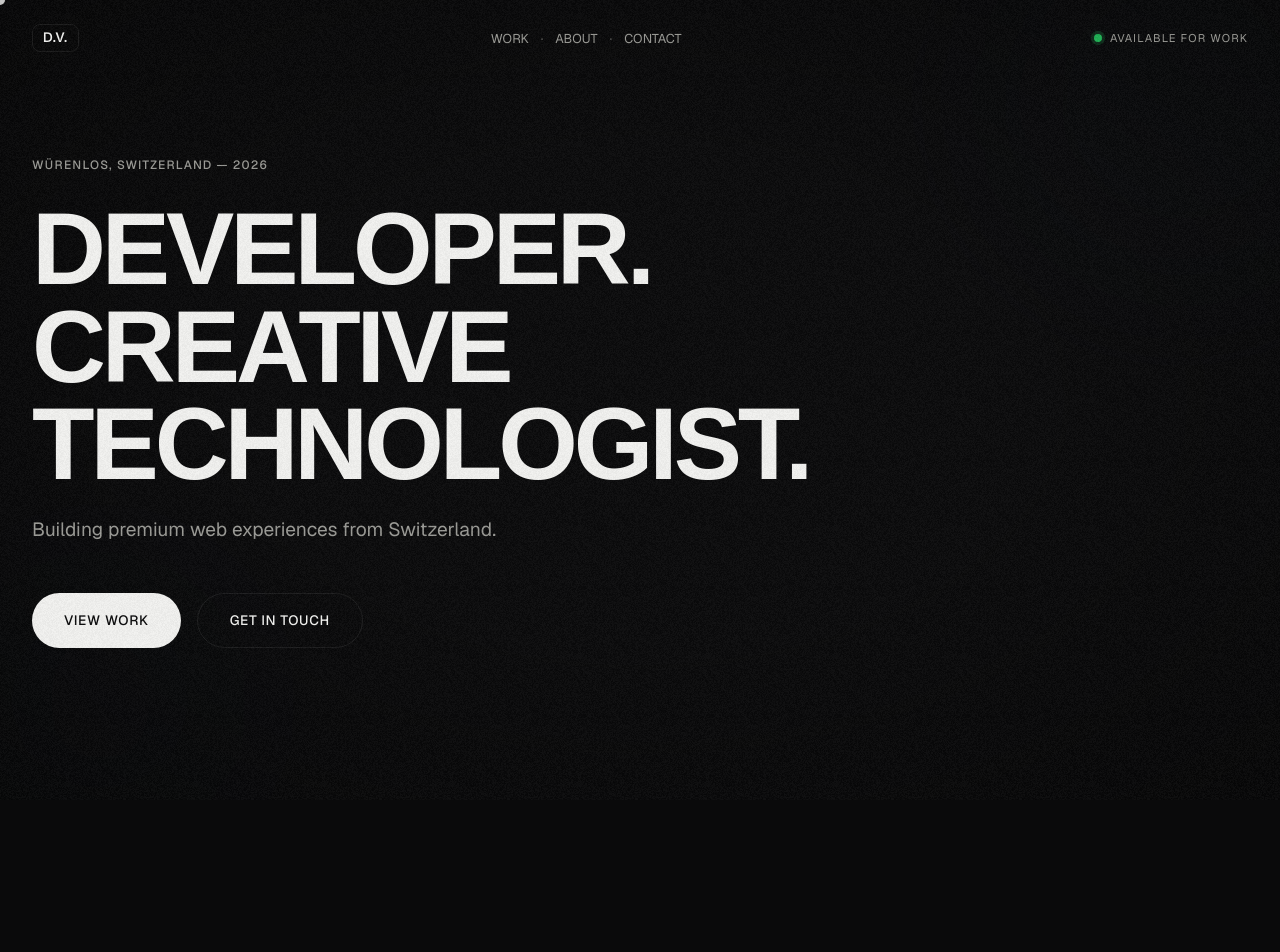
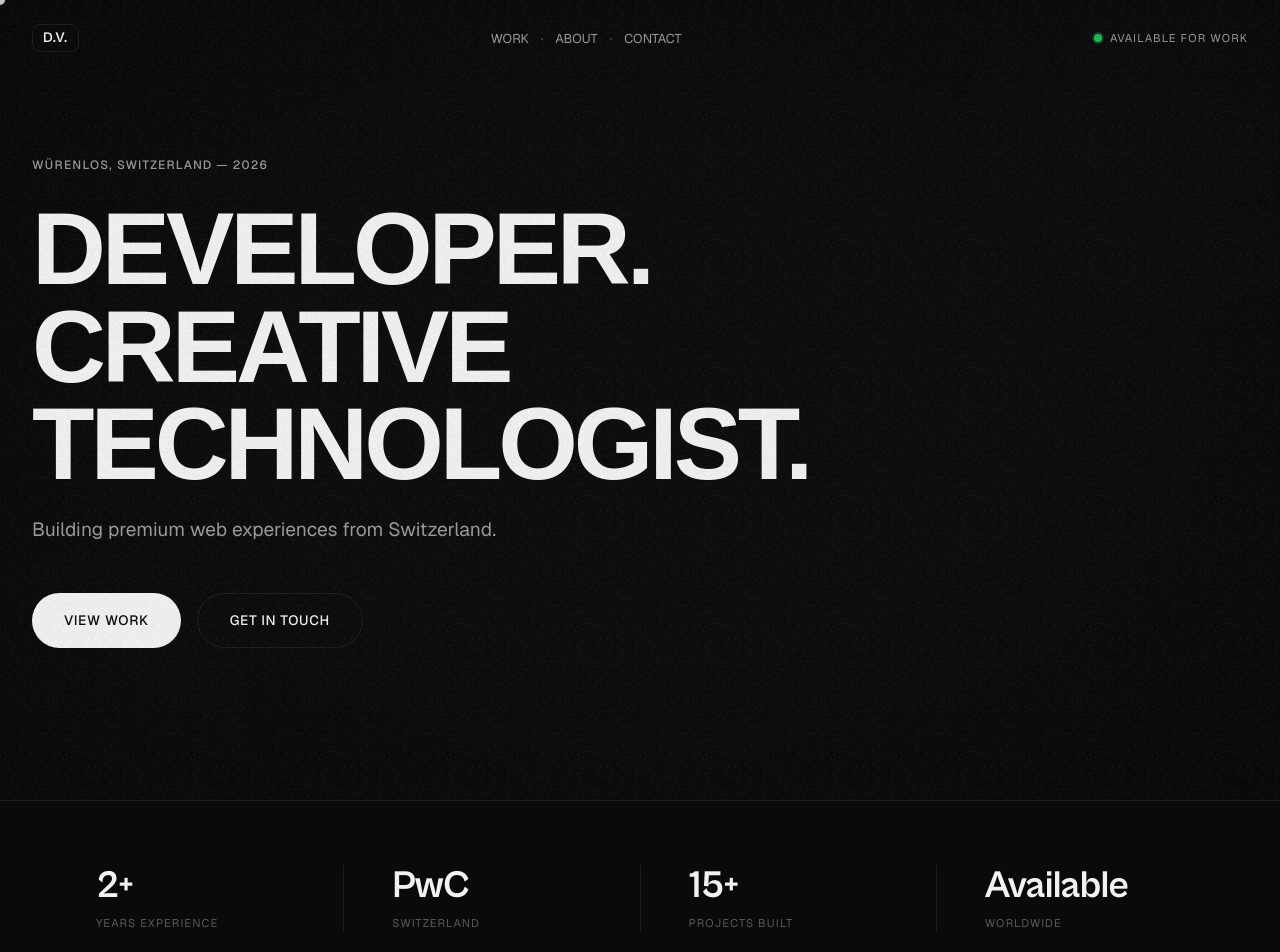
Before and after one commit to devin-voegele/portfolio, a Next.js app: page / in a window 1280 px wide. Shown: the top 952 px of the page. Before the commit the page ends 800 px from the top, so only its background shows below. Built offline with nearby package versions, Linux system fonts and the light colour scheme; a web font is replaced by a local one.

Commit message:
feat: stats row

```diff
--- a/app/page.tsx
+++ b/app/page.tsx
@@ -1,5 +1,6 @@
 import { Nav } from '@/components/sections/Nav'
 import { Hero } from '@/components/sections/Hero'
+import { Stats } from '@/components/sections/Stats'
 
 export default function Home() {
   return (
@@ -7,6 +8,7 @@ export default function Home() {
       <Nav />
       <main className="bg-[var(--bg-primary)]">
         <Hero />
+        <Stats />
       </main>
     </>
   )
--- /dev/null
+++ b/components/sections/Stats.tsx
@@ -0,0 +1,107 @@
+'use client'
+
+import { useRef } from 'react'
+import { useGSAP } from '@gsap/react'
+import gsap from 'gsap'
+import { ScrollTrigger } from '@/lib/gsap'
+import { prefersReducedMotion } from '@/lib/motion'
+
+gsap.registerPlugin(ScrollTrigger)
+
+const STATS = [
+  { value: '2+', label: 'YEARS EXPERIENCE' },
+  { value: 'PwC', label: 'SWITZERLAND' },
+  { value: '15+', label: 'PROJECTS BUILT' },
+  { value: 'Available', label: 'WORLDWIDE' },
+]
+
+export function Stats() {
+  const sectionRef = useRef<HTMLElement>(null)
+
+  useGSAP(
+    () => {
+      if (prefersReducedMotion()) return
+      gsap.from('.stat-cell', {
+        y: 24,
+        opacity: 0,
+        duration: 0.6,
+        ease: 'power3.out',
+        stagger: 0.06,
+        scrollTrigger: { trigger: sectionRef.current, start: 'top 85%' },
+      })
+    },
+    { scope: sectionRef }
+  )
+
+  return (
+    <section ref={sectionRef} style={sectionStyle}>
+      <div style={containerStyle} className="stats-container">
+        {STATS.map((stat, i) => (
+          <div
+            key={stat.label}
+            className="stat-cell"
+            style={{ ...cellStyle, ...(i > 0 ? cellBorderStyle : {}) }}
+          >
+            <span style={valueStyle}>{stat.value}</span>
+            <span style={labelStyle}>{stat.label}</span>
+          </div>
+        ))}
+      </div>
+      <style>{`
+        @media (max-width: 767px) {
+          .stats-container {
+            display: grid !important;
+            grid-template-columns: 1fr 1fr !important;
+            gap: var(--space-6, 1.5rem) !important;
+          }
+          .stat-cell {
+            border-left: none !important;
+          }
+        }
+      `}</style>
+    </section>
+  )
+}
+
+const sectionStyle: React.CSSProperties = {
+  width: '100%',
+  paddingBlock: 'var(--space-8)',
+  borderTop: '1px solid var(--border)',
+  borderBottom: '1px solid var(--border)',
+}
+
+const containerStyle: React.CSSProperties = {
+  maxWidth: '1280px',
+  margin: '0 auto',
+  paddingInline: 'var(--space-6, 1.5rem)',
+  display: 'flex',
+  flexWrap: 'wrap',
+}
+
+const cellStyle: React.CSSProperties = {
+  flex: '1 1 0',
+  display: 'flex',
+  flexDirection: 'column',
+  paddingInline: 'var(--space-6, 1.5rem)',
+}
+
+const cellBorderStyle: React.CSSProperties = {
+  borderLeft: '1px solid var(--border)',
+}
+
+const valueStyle: React.CSSProperties = {
+  fontFamily: 'var(--font-display)',
+  fontWeight: 700,
+  fontSize: 'clamp(1.5rem, 3vw, 2.5rem)',
+  color: 'var(--text-primary)',
+  letterSpacing: '-0.02em',
+  lineHeight: 1.1,
+}
+
+const labelStyle: React.CSSProperties = {
+  fontSize: '0.7rem',
+  textTransform: 'uppercase',
+  letterSpacing: '0.1em',
+  color: 'var(--text-muted)',
+  marginTop: '8px',
+}
```
